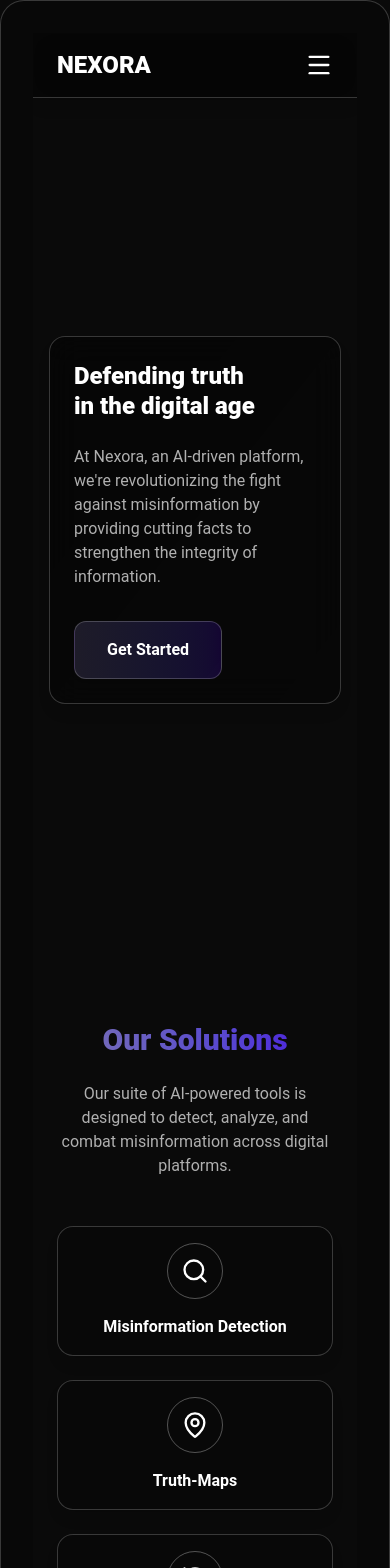
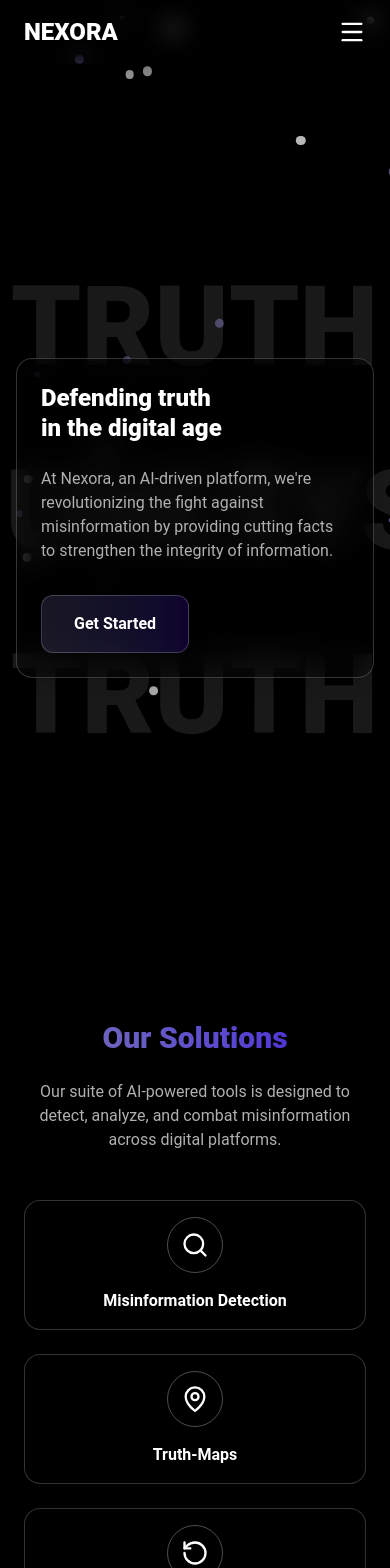
Before and after one commit to ad1tyayadav/Nexora, a Next.js app: page / in a window 390 px wide. Shown: the top 1568 px of the page. Built offline with nearby package versions, Linux system fonts and the light colour scheme.

Commit message:
UI Part done for mobile

```diff
--- a/src/app/components/About.tsx
+++ b/src/app/components/About.tsx
@@ -106,7 +106,7 @@ function AboutSection() {
   );
 
   return (
-    <section id="about" className="relative px-4 sm:px-6 py-16 md:px-12 bg-[#0A0A0A]">
+    <section id="about" className="relative px-4 sm:px-6 py-16 md:px-12">
       <div className="max-w-5xl mx-auto">
         {isDesktop ? (
           <div className="rounded-3xl p-6 sm:p-8 md:p-12 bg-black/10 backdrop-blur-lg border border-white/20 shadow-lg">
--- a/src/app/components/Contact.tsx
+++ b/src/app/components/Contact.tsx
@@ -61,7 +61,7 @@ export default function Contact() {
   return (
     <section
       id="contact"
-      className="relative px-4 sm:px-6 py-16 md:px-12 bg-[#0A0A0A]"
+      className="relative px-4 sm:px-6 py-16 md:px-12"
     >
       <div className="max-w-4xl mx-auto text-center">
         <motion.h2
--- a/src/app/components/Hero.tsx
+++ b/src/app/components/Hero.tsx
@@ -59,11 +59,11 @@ export default function Hero() {
         window.matchMedia('(prefers-reduced-motion: reduce)').matches : false;
 
     return (
-        <div className="relative px-4 sm:px-6 py-20 md:px-12 bg-[#0A0A0A] min-h-screen flex items-center">
+        <div className="relative px-4 sm:px-6 py-20 md:px-12 min-h-screen flex items-center">
             {/* Giant Background Text with Animation - Reduced on mobile */}
-            <div className="hidden sm:block absolute inset-0 flex items-center justify-center overflow-hidden">
+            <div className=" absolute inset-0 flex items-center justify-center overflow-hidden">
                 <motion.h1
-                    className="text-[3rem] sm:text-[5rem] md:text-[10rem] lg:text-[12rem] font-extrabold text-white select-none pointer-events-none"
+                    className="text-[7rem] sm:text-[5rem] md:text-[10rem] lg:text-[11rem] font-extrabold text-white select-none pointer-events-none"
                     variants={isReducedMotion ? undefined : backgroundTextVariants}
                     initial="hidden"
                     animate="visible"
@@ -78,7 +78,7 @@ export default function Hero() {
                         TRUTH
                     </motion.span>
                     <motion.span
-                        className="block text-center mt-4 md:mt-8"
+                        className="block text-center mt-4 md:mt-8 ml-12 "
                         variants={isReducedMotion ? undefined : floatingVariants}
                         animate={isReducedMotion ? undefined : "animate"}
                         transition={{ delay: 0.5 }}
--- a/src/app/components/Navbar.tsx
+++ b/src/app/components/Navbar.tsx
@@ -10,7 +10,7 @@ function Navbar() {
 
   return (
     <nav className="sticky top-0 w-full flex items-center justify-between px-6 py-4 md:px-12 z-50
-                    bg-black/30 backdrop-blur-md border-b border-white/20 shadow-lg">
+                     backdrop-blur-md shadow-lg">
       {/* Logo */}
       <div className="text-2xl font-extrabold text-white">
         NEXORA
--- a/src/app/components/OurSolution.tsx
+++ b/src/app/components/OurSolution.tsx
@@ -28,7 +28,7 @@ export default function Solutions() {
   return (
     <section
       id="solutions"
-      className="relative px-6 py-20 md:px-12 bg-[#0A0A0A]"
+      className="relative px-6 py-20 md:px-12"
     >
       <div className="max-w-6xl mx-auto text-center">
         {/* Heading */}
--- a/src/app/components/ParticlesBG.tsx
+++ b/src/app/components/ParticlesBG.tsx
@@ -8,7 +8,7 @@ export const FloatingParticles = () => {
   const particleCount = 40; // fewer particles for performance
 
   useEffect(() => {
-    const handleResize = () => setIsDesktop(window.innerWidth >= 768);
+    const handleResize = () => setIsDesktop(window.innerWidth >= 1);
     handleResize();
     window.addEventListener("resize", handleResize);
     return () => window.removeEventListener("resize", handleResize);
--- a/src/app/globals.css
+++ b/src/app/globals.css
@@ -6,12 +6,7 @@ html {
 
 body {
   /* Deep black base with subtle gradient for depth */
-  background: linear-gradient(
-    to bottom right,
-    #0A0A0A 0%,
-    #0A0A0A 60%,
-    #1A0A1F 100%
-  );
+background-color: black;
 
   font-family: 'Roboto', 'Arial', Helvetica, sans-serif;
   color: #FFFFFF; /* default text white */
--- a/src/app/layout.tsx
+++ b/src/app/layout.tsx
@@ -1,6 +1,7 @@
 import type { Metadata } from "next";
 import { Geist, Geist_Mono } from "next/font/google";
 import "./globals.css";
+import Navbar from "./components/Navbar";
 
 const geistSans = Geist({
   variable: "--font-geist-sans",
@@ -27,6 +28,7 @@ export default function RootLayout({
       <body
         className={`${geistSans.variable} ${geistMono.variable} antialiased`}
       >
+        <Navbar/>
         {children}
       </body>
     </html>
--- a/src/app/page.tsx
+++ b/src/app/page.tsx
@@ -9,10 +9,10 @@ import { FloatingParticles } from './components/ParticlesBG';
 
 function Nexora() {
   return (
-    <div className="min-h-auto lg:m-20 text-white bg-[#0A0A0A]">
+    <div className="min-h-auto text-white">
       <FloatingParticles />
-      <div className="bg-black/10 backdrop-blur-lg border border-white/20 rounded-3xl p-8 md:p-12">
-        <Navbar />
+      <div className=" pt-8 ">
+        {/* <Navbar /> */}
 
         {/* Hero Section */}
         <Hero />
```
